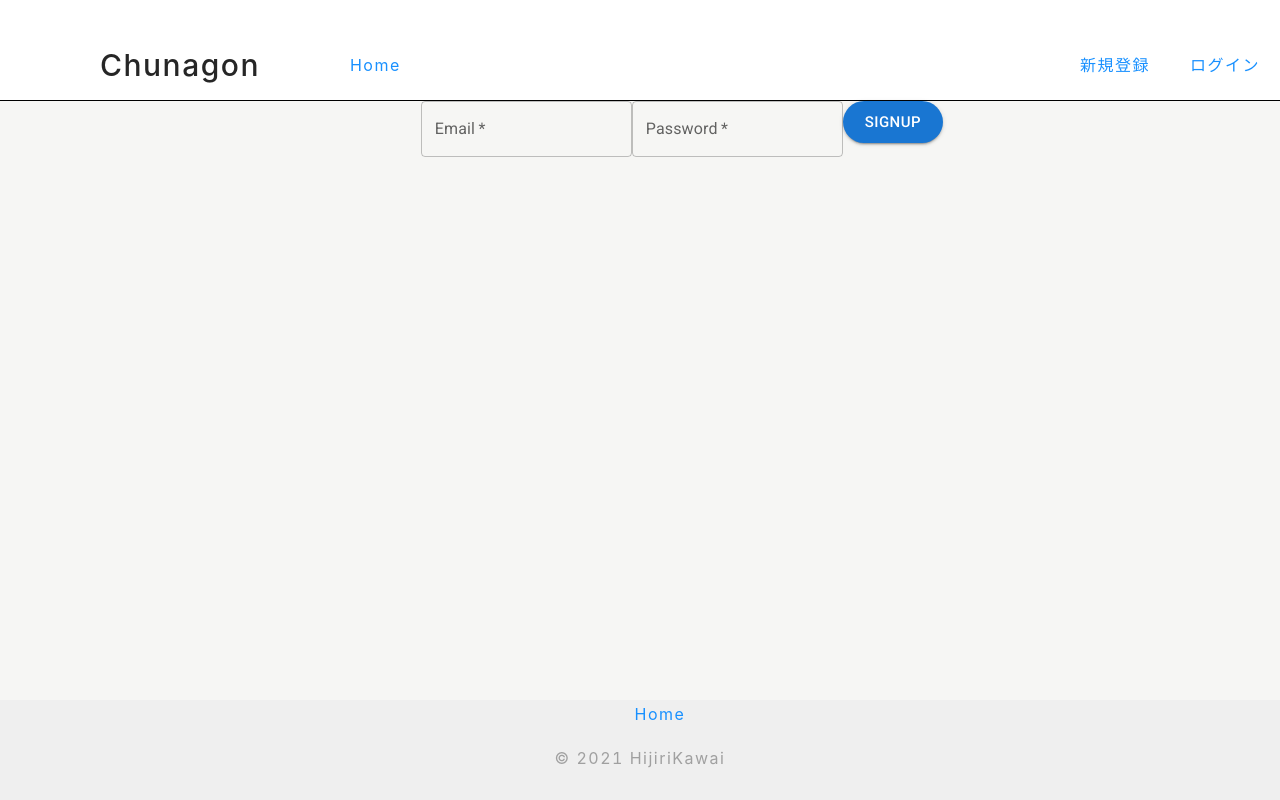
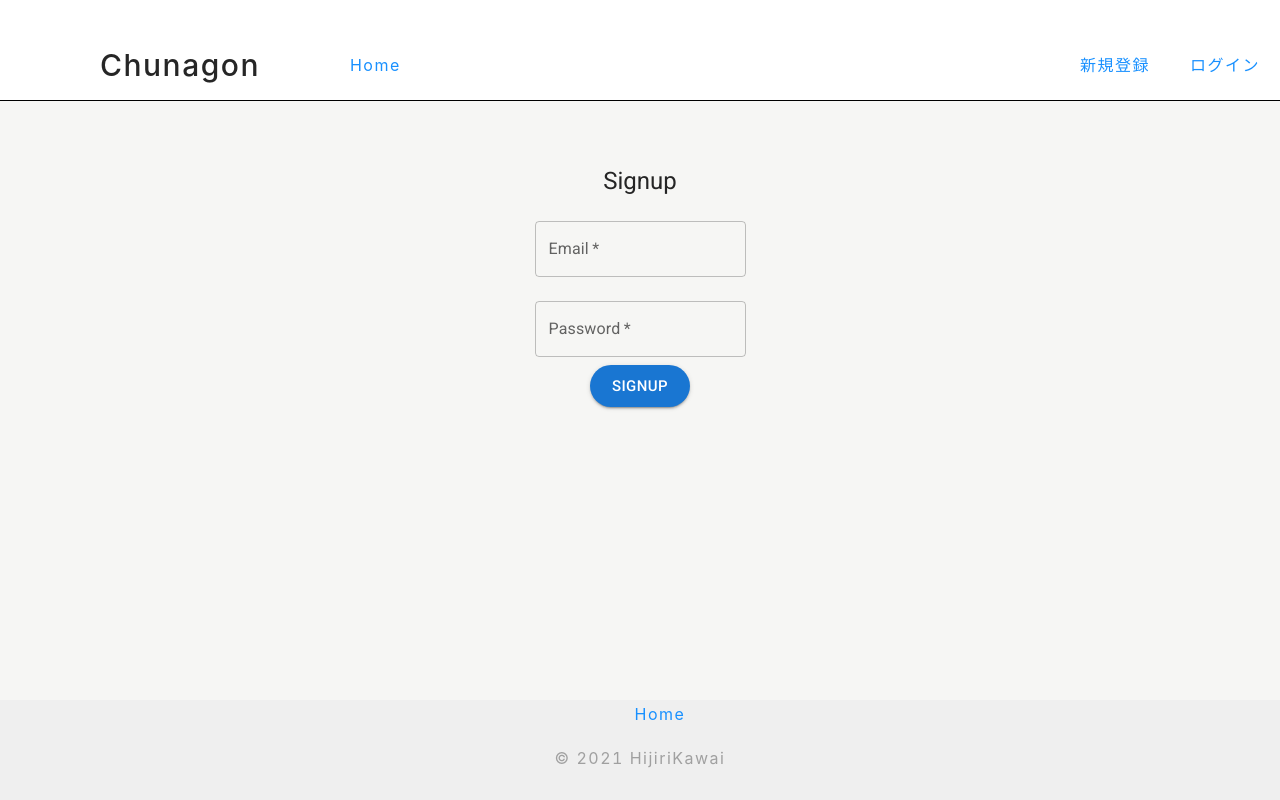
Before and after one commit to HijiriKawai/chunagon, a React (Create React App) app: page /signup in a window 1280 px wide. Built offline with nearby package versions, Linux system fonts and the light colour scheme.

Commit message:
formを改修

```diff
--- a/src/components/atoms/FormInput/index.tsx
+++ b/src/components/atoms/FormInput/index.tsx
@@ -7,10 +7,11 @@ type FormInputProps = {
   label: string;
   onChange: (event: React.ChangeEvent<HTMLInputElement>) => void;
   value: string;
+  margin?: 'normal' | 'none' | 'dense';
 };
 
 export const FormInput: VFC<FormInputProps> = (props: FormInputProps) => {
-  const { type, placeholder, label, onChange, value } = props;
+  const { type, placeholder, label, onChange, value, margin } = props;
   return (
     <TextField
       type={type}
@@ -18,6 +19,7 @@ export const FormInput: VFC<FormInputProps> = (props: FormInputProps) => {
       label={label}
       onChange={onChange}
       value={value}
+      margin={margin}
       required
     />
   );
--- a/src/components/molecules/ConfirmForm/index.tsx
+++ b/src/components/molecules/ConfirmForm/index.tsx
@@ -1,3 +1,4 @@
+import { Box, Typography } from '@mui/material';
 import { useState, VFC } from 'react';
 import styled from 'styled-components';
 import ConfirmRequest from '../../../models/ConfirmRequest';
@@ -5,7 +6,10 @@ import { Button } from '../../atoms/Button';
 import { FormInput } from '../../atoms/FormInput';
 import { useConfirm, useSignupUser } from '../../context/UserAuthContext';
 
-const StyledDiv = styled.div``;
+const StyledButton = styled(Button)`
+  margin-top: 3px;
+  margin-bottom: 2px;
+`;
 
 export const ConfirmForm: VFC = () => {
   const [number, setNumber] = useState('');
@@ -24,17 +28,30 @@ export const ConfirmForm: VFC = () => {
   };
 
   return (
-    <StyledDiv>
-      <form>
+    <Box
+      sx={{
+        marginTop: 8,
+        display: 'flex',
+        flexDirection: 'column',
+        alignItems: 'center',
+      }}
+    >
+      <Typography variant="h5">メールに届いた番号を入力</Typography>
+      <Box
+        component="form"
+        noValidate
+        sx={{ display: 'flex', flexDirection: 'column', alignItems: 'center', mt: 1 }}
+      >
         <FormInput
           type="number"
           placeholder="1234"
           label="Number"
           onChange={(e) => setNumber(e.target.value)}
           value={number}
+          margin="normal"
         />
-        <Button value="Confirm" onClick={handlesignup} />
-      </form>
-    </StyledDiv>
+        <StyledButton value="Confirm" onClick={handlesignup} />
+      </Box>
+    </Box>
   );
 };
--- a/src/components/molecules/LoginForm/index.tsx
+++ b/src/components/molecules/LoginForm/index.tsx
@@ -1,3 +1,4 @@
+import { Box, Typography } from '@mui/material';
 import { useState, VFC } from 'react';
 import styled from 'styled-components';
 import LoginRequest from '../../../models/LoginRequest';
@@ -5,7 +6,10 @@ import { Button } from '../../atoms/Button';
 import { FormInput } from '../../atoms/FormInput';
 import { useLogin } from '../../context/UserAuthContext';
 
-const StyledDiv = styled.div``;
+const StyledButton = styled(Button)`
+  margin-top: 3px;
+  margin-bottom: 2px;
+`;
 
 export const LoginForm: VFC = () => {
   const [userName, setUserName] = useState('');
@@ -23,14 +27,27 @@ export const LoginForm: VFC = () => {
   };
 
   return (
-    <StyledDiv>
-      <form>
+    <Box
+      sx={{
+        marginTop: 8,
+        display: 'flex',
+        flexDirection: 'column',
+        alignItems: 'center',
+      }}
+    >
+      <Typography variant="h5">Login</Typography>
+      <Box
+        component="form"
+        noValidate
+        sx={{ display: 'flex', flexDirection: 'column', alignItems: 'center', mt: 1 }}
+      >
         <FormInput
           type="text"
           placeholder="Sample@sample.com"
           label="UserName"
           onChange={(e) => setUserName(e.target.value)}
           value={userName}
+          margin="normal"
         />
         <FormInput
           type="password"
@@ -38,9 +55,10 @@ export const LoginForm: VFC = () => {
           label="Password"
           onChange={(e) => setPassword(e.target.value)}
           value={password}
+          margin="normal"
         />
-        <Button value="Login" onClick={handleLogin} />
-      </form>
-    </StyledDiv>
+        <StyledButton value="Login" onClick={handleLogin} />
+      </Box>
+    </Box>
   );
 };
--- a/src/components/molecules/SignupForm/index.tsx
+++ b/src/components/molecules/SignupForm/index.tsx
@@ -1,3 +1,4 @@
+import { Box, Typography } from '@mui/material';
 import { useState, VFC } from 'react';
 import styled from 'styled-components';
 import SignupRequest from '../../../models/SignupRequest';
@@ -5,7 +6,10 @@ import { Button } from '../../atoms/Button';
 import { FormInput } from '../../atoms/FormInput';
 import { useSignup } from '../../context/UserAuthContext';
 
-const StyledDiv = styled.div``;
+const StyledButton = styled(Button)`
+  margin-top: 3px;
+  margin-bottom: 2px;
+`;
 
 export const SignupForm: VFC = () => {
   const [email, setEmail] = useState('');
@@ -22,14 +26,27 @@ export const SignupForm: VFC = () => {
   };
 
   return (
-    <StyledDiv>
-      <form>
+    <Box
+      sx={{
+        marginTop: 8,
+        display: 'flex',
+        flexDirection: 'column',
+        alignItems: 'center',
+      }}
+    >
+      <Typography variant="h5">Signup</Typography>
+      <Box
+        component="form"
+        noValidate
+        sx={{ display: 'flex', flexDirection: 'column', alignItems: 'center', mt: 1 }}
+      >
         <FormInput
           type="text"
           placeholder="Sample@sample.com"
           label="Email"
           onChange={(e) => setEmail(e.target.value)}
           value={email}
+          margin="normal"
         />
         <FormInput
           type="password"
@@ -37,9 +54,10 @@ export const SignupForm: VFC = () => {
           label="Password"
           onChange={(e) => setPassword(e.target.value)}
           value={password}
+          margin="normal"
         />
-        <Button value="Signup" onClick={handleSignup} />
-      </form>
-    </StyledDiv>
+        <StyledButton value="Signup" onClick={handleSignup} />
+      </Box>
+    </Box>
   );
 };
```
Also changed, not shown: 1 other file (tests, documents, lock files or other folders).
